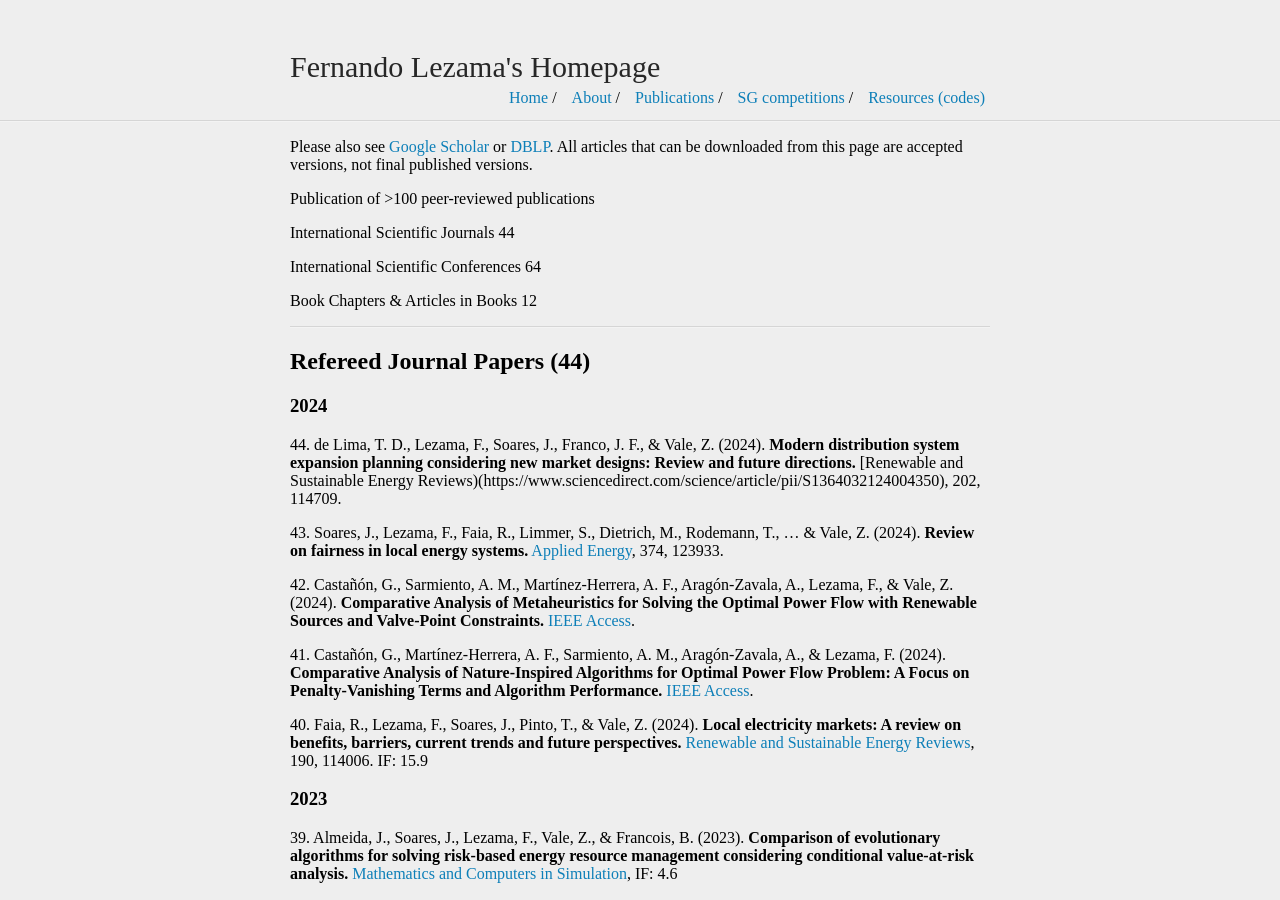
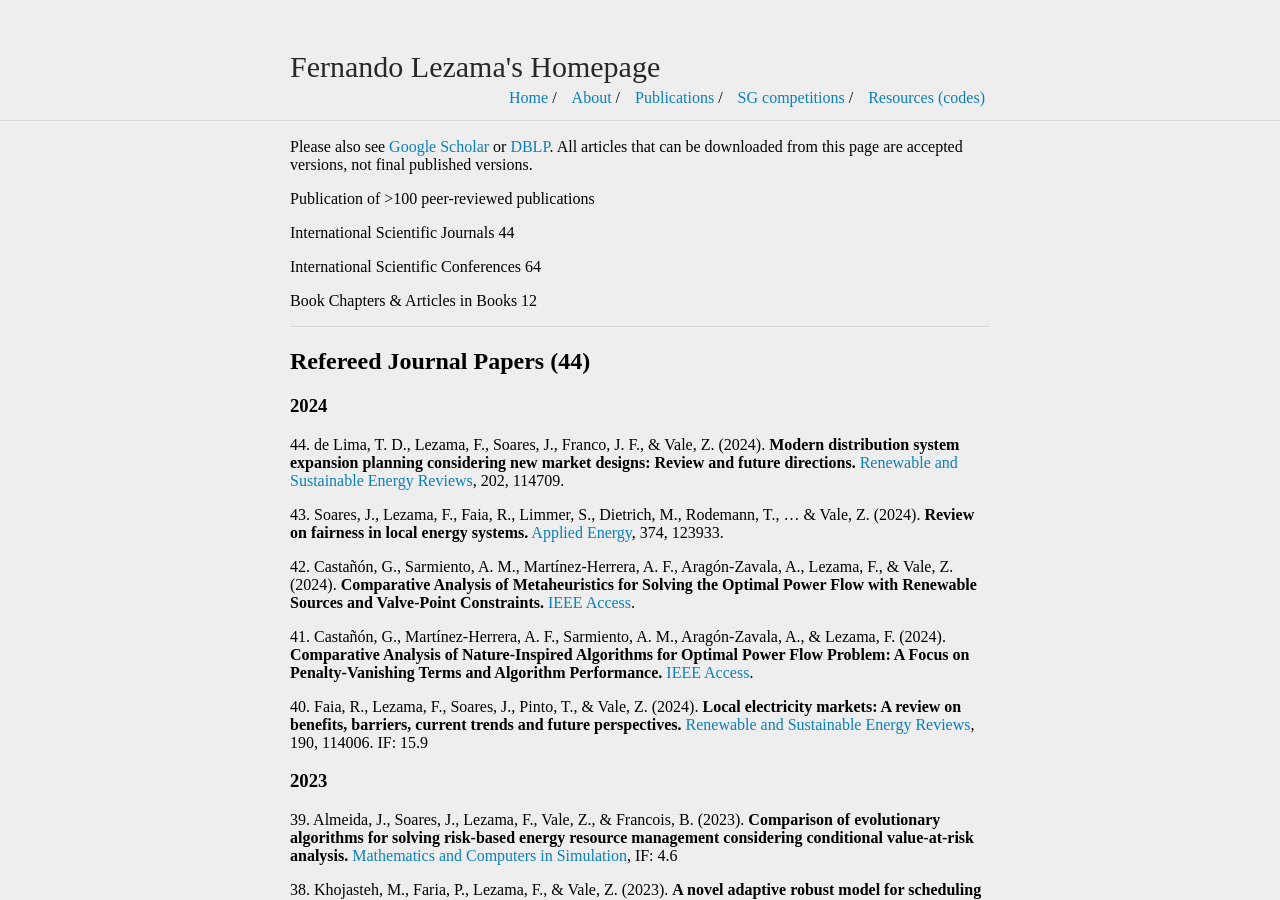
Before and after one commit to fernandolezama/fernandolezama.github.io, a Jekyll site: the page built from publication.md, in a window 1280 px wide and 900 px high. Built offline with Jekyll 4.4.1, drawn with Linux system fonts in a browser that asks for light colours.

Commit message:
Update publication.md

```diff
--- a/publication.md
+++ b/publication.md
@@ -17,7 +17,7 @@ Book Chapters & Articles in Books	12
 
 ## Refereed Journal Papers (44)
 ### 2024
-44\. de Lima, T. D., Lezama, F., Soares, J., Franco, J. F., & Vale, Z. (2024). **Modern distribution system expansion planning considering new market designs: Review and future directions.** [Renewable and Sustainable Energy Reviews)(https://www.sciencedirect.com/science/article/pii/S1364032124004350), 202, 114709.
+44\. de Lima, T. D., Lezama, F., Soares, J., Franco, J. F., & Vale, Z. (2024). **Modern distribution system expansion planning considering new market designs: Review and future directions.** [Renewable and Sustainable Energy Reviews](https://www.sciencedirect.com/science/article/pii/S1364032124004350), 202, 114709.
 
 43\. Soares, J., Lezama, F., Faia, R., Limmer, S., Dietrich, M., Rodemann, T., ... & Vale, Z. (2024). **Review on fairness in local energy systems.** [Applied Energy](https://www.sciencedirect.com/science/article/pii/S0306261924013163), 374, 123933.
 
```
